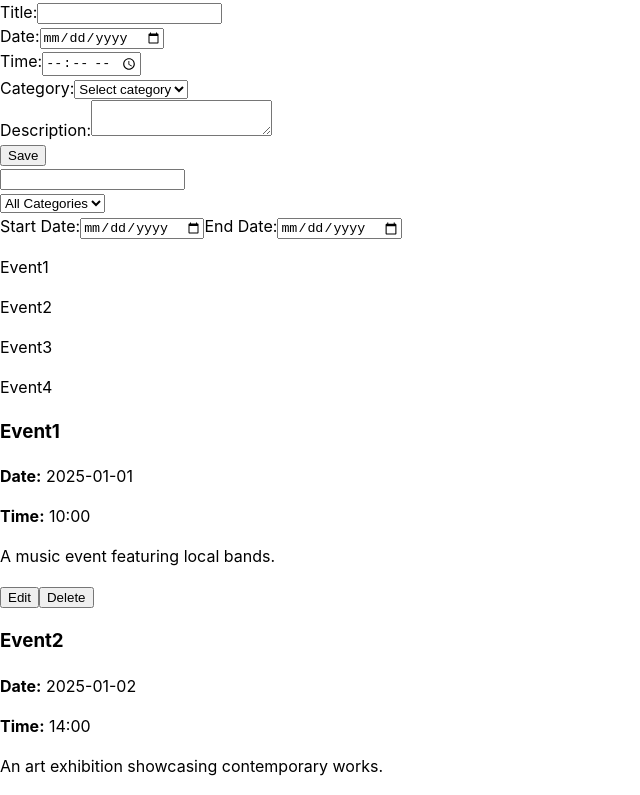
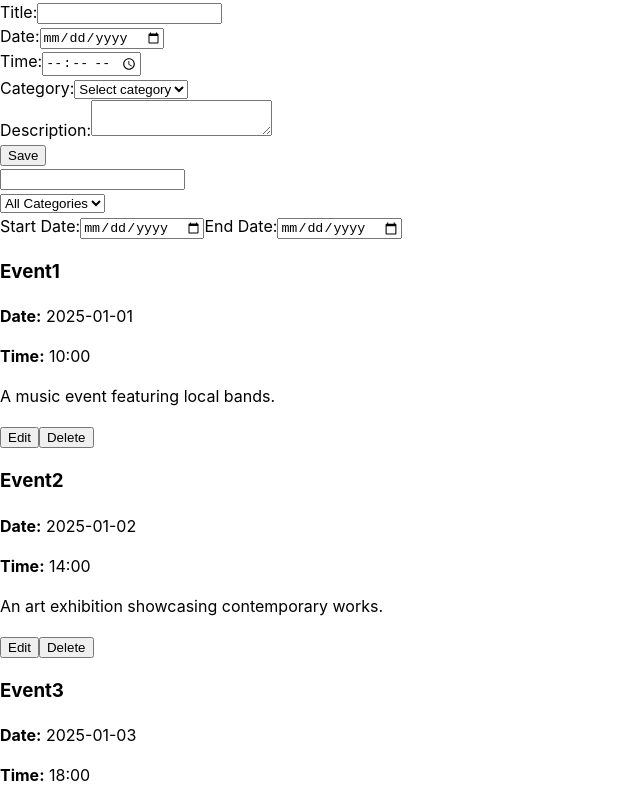
Before and after one commit to MyroslavaRohoza/Event-Scheduler, a React (Vite) app: page / in a window 1280 px wide. Shown: the top 795 px of the page, without its empty margins (0-640 px from the left). Built offline with nearby package versions, Linux system fonts and the light colour scheme.

Commit message:
update pagination

```diff
--- a/src/components/App/App.tsx
+++ b/src/components/App/App.tsx
@@ -1,22 +1,16 @@
-import { useSelector } from "react-redux";
 import EventFilter from "../EventFilter/EventFilter.tsx";
 import EventForm from "../EventForm/EventForm.tsx";
-import PaginatedEvents from "../PaginatedEvents/PaginatedEvents.tsx";
 import PaginatedEventsList from "../PaginatedEventsList/PaginatedEventsList.tsx";
 import SearchBar from "../SearchBar/SearchBar.tsx";
-import { selectItemPerPage } from "../../state/pages/pagesSelectors.ts";
-import { selectFilteredEvents } from "../../state/filter/filterSelectors.ts";
 
 const App = () => {
-  const itemsPerPage = useSelector(selectItemPerPage);
-  const items = useSelector(selectFilteredEvents);
+
   return (
     <div>
       <EventForm />
       <SearchBar />
       <EventFilter />
-      {/* <PaginatedEventsList /> */}
-      <PaginatedEvents items={items} itemsPerPage={4} />
+      <PaginatedEventsList />
     </div>
   );
 };
--- a/src/components/PaginatedEvents/PaginatedEvents.tsx
+++ b/src/components/PaginatedEvents/PaginatedEvents.tsx
@@ -10,17 +10,6 @@ const PaginatedEvents = ({ items, itemsPerPage }) => {
   console.log(currentItems);
   return (
     <div>
-      {" "}
-      <ul>
-        {Array.isArray(currentItems) &&
-          currentItems.map((eventItem) => {
-            return (
-              <li key={eventItem.id}>
-                <p>{eventItem.title}</p>
-              </li>
-            );
-          })}
-      </ul>
       <EventList filteredEvents={currentItems} />
       <div>
         <button
```
